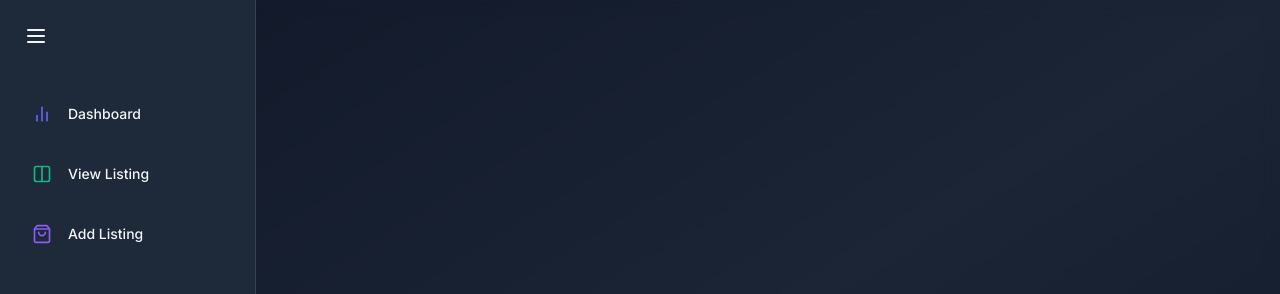
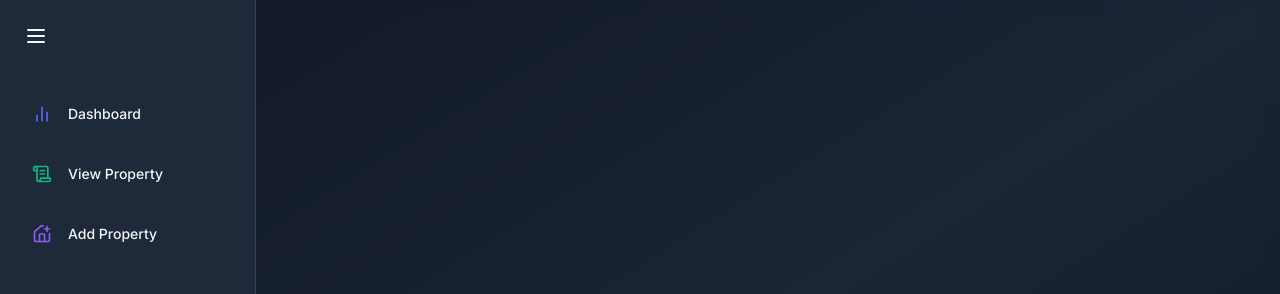
Before and after one commit to ChamikaJayarathna/KeyNestFrontend, a React (Vite) app: page /admin in a window 1280 px wide. Shown: the top 294 px of the page. Built offline with nearby package versions, Linux system fonts and the light colour scheme.

Commit message:
update Sidebat.jsx

```diff
--- a/src/admin/admin-components/Sidebar.jsx
+++ b/src/admin/admin-components/Sidebar.jsx
@@ -3,8 +3,8 @@ import { AnimatePresence, motion } from "framer-motion";
 import {
   BarChart2,
   Menu,
-  ShoppingBag,
-  Columns2,
+  HousePlus,
+  ScrollText,
   ArrowLeft,
 } from "lucide-react";
 import { Link } from "react-router-dom";
@@ -17,14 +17,14 @@ const SIDEBAR_ITEMS = [
     href: "/admin/dashboard",
   },
   {
-    name: "View Listing",
-    icon: Columns2,
+    name: "View Property",
+    icon: ScrollText,
     color: "#10B981",
     href: "/admin/view-property",
   },
   {
-    name: "Add Listing",
-    icon: ShoppingBag,
+    name: "Add Property",
+    icon: HousePlus,
     color: "#8B5CF6",
     href: "/admin/add-property",
   },
```
